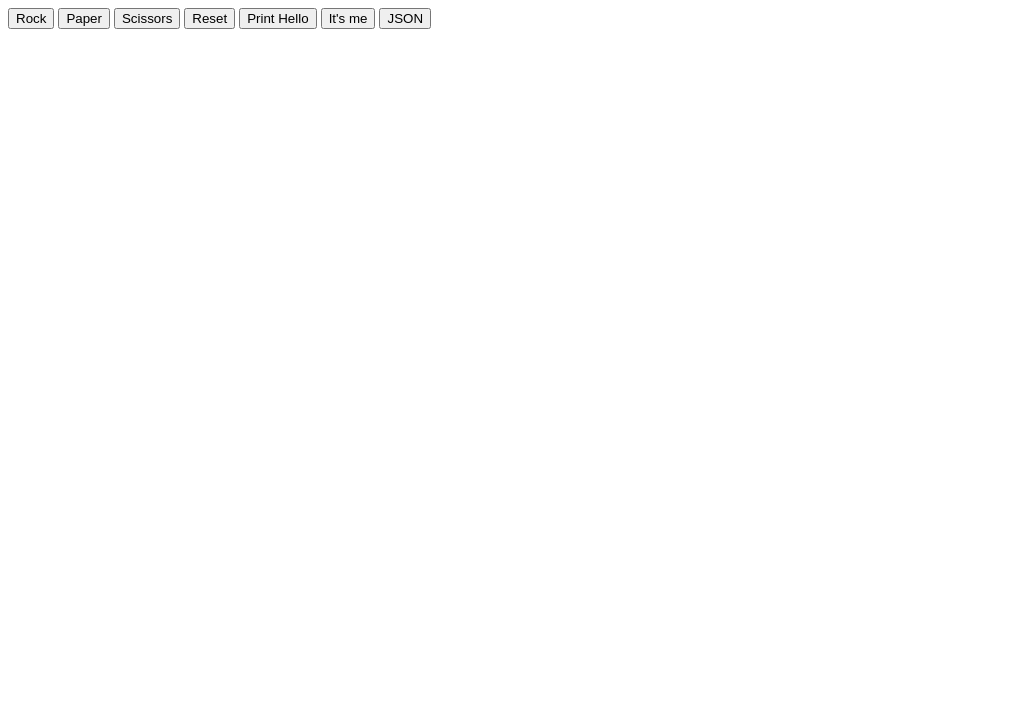
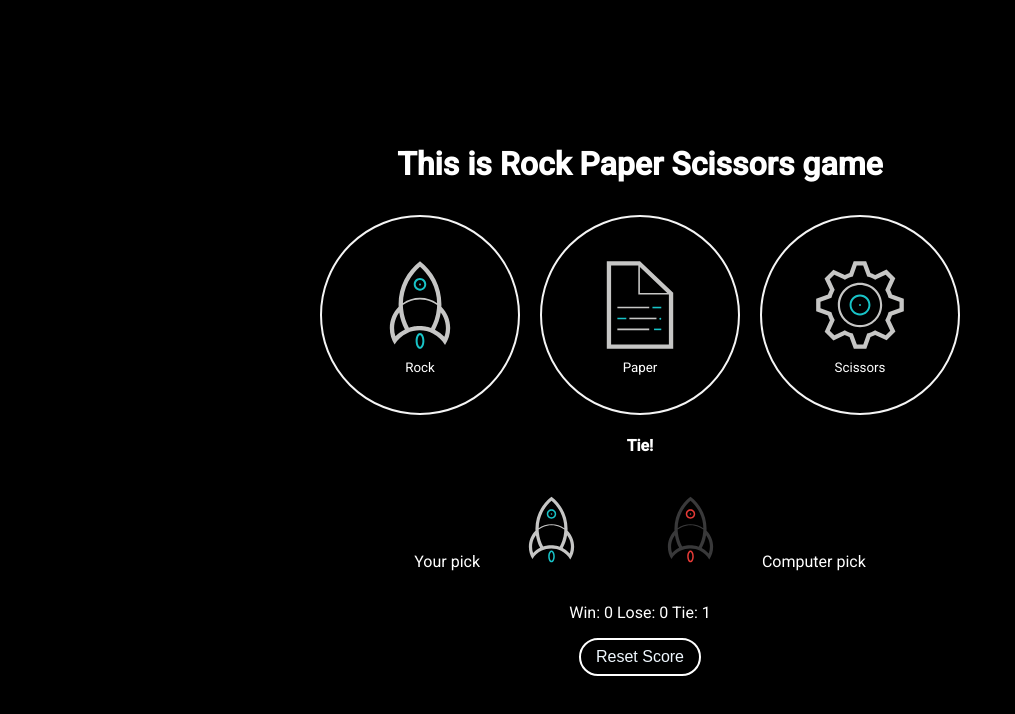
Before and after one commit to OverGleam/JoeTutorial, a plain HTML site: page practice.html in a window 1280 px wide. Both pictures are taken after a click on the button "Rock". Shown: the whole page, without its empty margins (0-1015 px from the left). Drawn offline with nearby package versions, Linux system fonts and the light colour scheme.

Commit message:
Version 14

```diff
--- a/practice.html
+++ b/practice.html
@@ -4,102 +4,67 @@
 <head>
     <meta charset="UTF-8">
     <meta name="viewport" content="width=device-width, initial-scale=1.0">
+    <link rel="preconnect" href="https://fonts.googleapis.com">
+    <link rel="preconnect" href="https://fonts.gstatic.com" crossorigin>
+    <link href="https://fonts.googleapis.com/css2?family=Roboto:wght@400;500&display=swap" rel="stylesheet">
+    <link rel="stylesheet" href="styles/style.css">
     <title>Document</title>
 </head>
 
 <body>
+    <h1 class="title">This is Rock Paper Scissors game</h1>
+    <div class="move-buttons">
+        <button class="move-button" onclick="makeMove('Rock')">
+            <img class="move-icon" src="images/Rock.svg">Rock
+        </button>
 
-    <button onclick="
-        console.log(`Computer picks : ${computerMoveResult}`);
-        makeMove('Rock')">Rock</button>
+        <button class="move-button" onclick="makeMove('Paper')">
+            <img class="move-icon" src="images/Paper.svg">Paper
+        </button>
 
-    <button onclick="
-        console.log(`Computer picks : ${computerMoveResult}`);
-        makeMove('Paper')">Paper</button>
+        <button class="move-button" onclick="makeMove('Scissors')">
+            <img class="move-icon" src="images/Scissors.svg">Scissors
+        </button>
+    </div>
 
-    <button onclick="
-        console.log(`Computer picks : ${computerMoveResult}`);
-        makeMove('Scissors')">Scissors</button>
+    <div id="scroll-container">
+        <h4 class="result">You win!</h4>
+    </div>
+    <p class="display-moves">Moves</p>
 
-    <button onclick="
-        localStorage.removeItem('Score');
-        score.win = 0;
-        score.lose = 0;
-        score.tie = 0;
-    ">Reset</button>
+    <p class="js-scores">Win: 0 Lose: 0 Tie: 0</p>
 
-    <button onclick="">Print Hello</button>
+    <button class="reset-button" onclick="
+        resetScore();
+        updateScores();
+        document.querySelector('.display-moves').innerHTML = 'Moves'
+    ">Reset Score</button>
 
-    <button onclick="">It's me</button>
+    <!-- <div class="just-buttons">
+        <button onclick="alert('Hello!');">Print Hello</button>
 
-    <button onclick="
-        console.log(score);
-        const jsonString = JSON.stringify(score);
-        console.log(jsonString)
-        console.log(JSON.parse(jsonString));
-        console.log(typeof jsonString);
-    ">JSON</button>
+        <button onclick="alert(localStorage.getItem('gameMaster'));">It's me</button>
 
-    <script>
-        let score = JSON.parse(localStorage.getItem('Score'));
+        <p> This is some text </p>
+        <input onkeydown="
+                if(event.key === 'Enter'){
+                    let val = document.querySelector('input').value;
+                if(value === '') {
+                    document.querySelector('p').innerText = `Please input some value ${val}`;
+                }
+                else {
+                    document.querySelector('.test').click();
+                    console.log(document.querySelector('.test'));
+                }
+            }
+        " placeholder="Enter something">
 
-        if (score == null) {
-            score = {
-                win: 0,
-                lose: 0,
-                tie: 0
-            }
-        }
-
-        function makeMove(YourMoveResult) {
-
-            computerMove = Math.random();
-
-            let computerMoveResult = '';
-
-            if (computerMove >= 0 && computerMove <= 1 / 3) {
-                computerMoveResult = 'Rock'
-                console.log(`Computer picks : ${computerMoveResult}`);
-            }
-            else if (computerMove > 1 / 3 && computerMove <= 2 / 3) {
-                computerMoveResult = 'Paper'
-                console.log(`Computer picks : ${computerMoveResult}`);
-            }
-            else {
-                computerMoveResult = 'Scissors'
-                console.log(`Computer picks : ${computerMoveResult}`);
-            }
-            if (YourMoveResult === 'Rock' && computerMoveResult === 'Scissors') {
-                score.win += 1;
-                alert('You win, Computer Loses!\n' + `Win: ${score.win} Lose: ${score.lose} Tie: ${score.tie}`);
-            }
-            else if (YourMoveResult === 'Rock' && computerMoveResult === 'Paper') {
-                score.lose += 1;
-                alert('You Lose, Computer Wins!\n' + `Win: ${score.win} Lose: ${score.lose} Tie: ${score.tie}`);
-            }
-            else if (YourMoveResult === 'Paper' && computerMoveResult === 'Rock') {
-                score.win += 1;
-                alert('You win, Computer Loses!\n' + `Win: ${score.win} Lose: ${score.lose} Tie: ${score.tie}`);
-            }
-            else if (YourMoveResult === 'Paper' && computerMoveResult === 'Scissors') {
-                score.lose += 1;
-                alert('You Lose, Computer Wins!\n' + `Win: ${score.win} Lose: ${score.lose} Tie: ${score.tie}`);
-            }
-            else if (YourMoveResult === 'Scissors' && computerMoveResult === 'Paper') {
-                score.win += 1;
-                alert('You win, Computer Loses!\n' + `Win: ${score.win} Lose: ${score.lose} Tie: ${score.tie}`);
-            }
-            else if (YourMoveResult === 'Scissors' && computerMoveResult === 'Rock') {
-                score.lose += 1;
-                alert('You Lose, Computer Wins!\n' + `Win: ${score.win} Lose: ${score.lose} Tie: ${score.tie}`);
-            }
-            else {
-                score.tie += 1;
-                alert('Tie\n' + `Win: ${score.win} Lose: ${score.lose} Tie: ${score.tie}`);
-            }
-            localStorage.setItem('Score', JSON.stringify(score));
-        }
-    </script>
+        <button class="test" onclick="
+            document.querySelector('p').innerText = `This is the value you enter : ${document.querySelector('input').value}`;
+            alert(document.querySelector('input').value)">Test</button>
+    </div> -->
+    <script src="https://cdn.jsdelivr.net/npm/canvas-confetti@1.9.2/dist/confetti.browser.min.js"></script>
+    <script src="scripts/script.js"></script>
 </body>
 
 </html>
--- a/script.js
+++ /dev/null
@@ -1 +0,0 @@
-alert('Hello World');
--- /dev/null
+++ b/scripts/script.js
@@ -0,0 +1,109 @@
+const gameMaster = {
+    firstName: 'Joseph',
+    lastName: 'Alforque',
+    age: 21,
+    gender: 'Male',
+    Hey() {
+        console.log("Hello its me!");
+    }
+}
+localStorage.setItem('gameMaster', JSON.stringify(gameMaster));
+
+
+let score = JSON.parse(localStorage.getItem('Score'));
+
+if (score === null) {
+    score = {
+        win: 0,
+        lose: 0,
+        tie: 0
+    }
+}
+
+function makeMove(YourMoveResult) {
+    let computerMoveResult = '';
+
+    computerMove = Math.random();
+
+    result = '';
+
+    if (computerMove >= 0 && computerMove <= 1 / 3) {
+        computerMoveResult = 'Rock'
+    }
+    else if (computerMove > 1 / 3 && computerMove <= 2 / 3) {
+        computerMoveResult = 'Paper'
+    }
+    else {
+        computerMoveResult = 'Scissors'
+    }
+
+    if (YourMoveResult === 'Rock' && computerMoveResult === 'Scissors') {
+        result = 'win';
+        displayResult()
+    }
+    else if (YourMoveResult === 'Rock' && computerMoveResult === 'Paper') {
+        result = 'lose';
+        displayResult()
+    }
+    else if (YourMoveResult === 'Paper' && computerMoveResult === 'Rock') {
+        result = 'win';
+        displayResult()
+    }
+    else if (YourMoveResult === 'Paper' && computerMoveResult === 'Scissors') {
+        result = 'lose';
+        displayResult()
+    }
+    else if (YourMoveResult === 'Scissors' && computerMoveResult === 'Paper') {
+        result = 'win';
+        displayResult()
+    }
+    else if (YourMoveResult === 'Scissors' && computerMoveResult === 'Rock') {
+        result = 'lose';
+        displayResult()
+
+    }
+    else {
+        result = 'tie';
+        score.tie += 1;
+        alert('Tie\n' + `Win: ${score.win} Lose: ${score.lose} Tie: ${score.tie}`);
+    }
+
+    function displayResult() {
+        if (result === 'win') {
+            score.win += 1;
+            alert('You win, Computer Loses!\n' + `Win: ${score.win} Lose: ${score.lose} Tie: ${score.tie}`);
+            confetti();
+        } else {
+            score.lose += 1;
+            alert('You Lose, Computer Wins!\n' + `Win: ${score.win} Lose: ${score.lose} Tie: ${score.tie}`);
+        }
+    }
+
+    function displayMoves() {
+        if (result === 'win') {
+            document.querySelector('.result').innerHTML = `<div id="scroll-container">
+            <div id="scroll-text">You ${result.toUpperCase()}!<div>
+            </div>`
+        }
+        else {
+            document.querySelector('.result').innerHTML = `${result.charAt(0).toUpperCase() + result.slice(1)}!`
+        }
+
+        document.querySelector('.display-moves').innerHTML = `Your pick <img class="move-icon-result" src="images/${YourMoveResult}.svg"> <img class="move-icon-result2" src="images/${computerMoveResult}.svg"> Computer pick`
+    }
+
+    localStorage.setItem('Score', JSON.stringify(score));
+    updateScores();
+    displayMoves();
+}
+
+function updateScores() {
+    document.querySelector('.js-scores').innerHTML = `Win: ${score.win} Lose: ${score.lose} Tie: ${score.tie}`;
+}
+
+function resetScore() {
+    localStorage.removeItem('Score');
+    score.win = 0;
+    score.lose = 0;
+    score.tie = 0;
+}
--- a/style.css
+++ /dev/null
@@ -1,7 +0,0 @@
-body {
-    display: flex;
-    flex-direction: column;
-    align-items: center;
-    row-gap: 20px;
-
-}
--- /dev/null
+++ b/styles/style.css
@@ -0,0 +1,138 @@
+body {
+    background-color: black;
+    cursor: crosshair;
+    height: 100vh;
+    color: white;
+    font-family: Roboto, Arial, Helvetica, sans-serif;
+    display: flex;
+    flex-direction: column;
+    align-items: center;
+    justify-content: center;
+    margin: 0;
+}
+
+.move-buttons {
+    margin-top: 10px;
+    display: flex;
+    flex-direction: row;
+}
+
+.move-button {
+    display: flex;
+    flex-direction: column;
+    justify-content: center;
+    align-items: center;
+    border-radius: 9999px;
+    border: 2px solid whitesmoke;
+    height: 200px;
+    width: 200px;
+    background-color: transparent;
+    color: white;
+    font-family: Roboto;
+    padding: 5px 10px 5px 10px;
+    cursor: pointer;
+    margin: 0px 10px;
+    transition: 0.3s;
+}
+
+.move-button:hover {
+    background-color: rgba(255, 255, 255, 0.3);
+}
+
+.move-button:active {
+    background-color: rgba(222, 222, 222, 0.6);
+}
+
+.move-icon {
+    margin-bottom: 5px;
+    height: 100px;
+    filter: invert(1);
+}
+
+.move-icon-result {
+    filter: invert(1);
+    height: 75px;
+    margin: 0px 30px;
+}
+
+.move-icon-result2 {
+    height: 75px;
+    margin: 0px 30px;
+}
+
+.reset-button {
+    background-color: transparent;
+    border: 2px white solid;
+    color: aliceblue;
+    border-radius: 30px;
+    font-size: 16px;
+    padding: 8px 15px;
+    transition: 0.3s;
+}
+
+.reset-button:hover {
+    background-color: rgba(255, 0, 0, 0.7);
+}
+
+.reset-button:active {
+    background-color: rgba(255, 0, 0, 1);
+    color: black;
+}
+
+input {
+    height: 30px;
+}
+
+
+/* TEST TEST TEST TEST TEST TEST */
+
+#scroll-container {
+    overflow: hidden;
+}
+
+#scroll-text {
+    /* animation properties */
+    -moz-transform: translateX(100%);
+    -webkit-transform: translateX(100%);
+    transform: translateX(100%);
+
+    -moz-animation: my-animation 3s linear infinite;
+    -webkit-animation: my-animation 3s linear infinite;
+    animation: my-animation 3s linear infinite;
+}
+
+/* for Firefox */
+@-moz-keyframes my-animation {
+    from {
+        -moz-transform: translateX(100%);
+    }
+
+    to {
+        -moz-transform: translateX(-100%);
+    }
+}
+
+/* for Chrome */
+@-webkit-keyframes my-animation {
+    from {
+        -webkit-transform: translateX(100%);
+    }
+
+    to {
+        -webkit-transform: translateX(-100%);
+    }
+}
+
+@keyframes my-animation {
+    from {
+        -moz-transform: translateX(100%);
+        -webkit-transform: translateX(100%);
+        transform: translateX(100%);
+    }
+
+    to {
+        -moz-transform: translateX(-100%);
+        -webkit-transform: translateX(-100%);
+        transform: translateX(-100%);
+    }
+}
```
Also changed, not shown: images/Paper.svg (added), images/Rock.svg (added), images/Scissors.svg (added).
